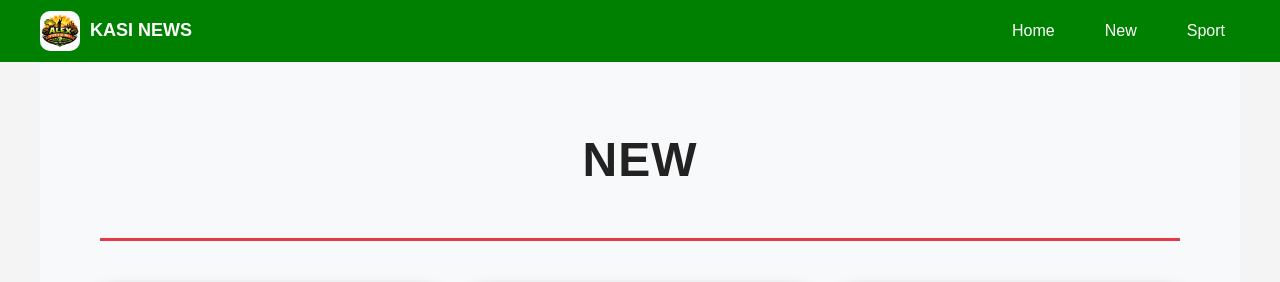
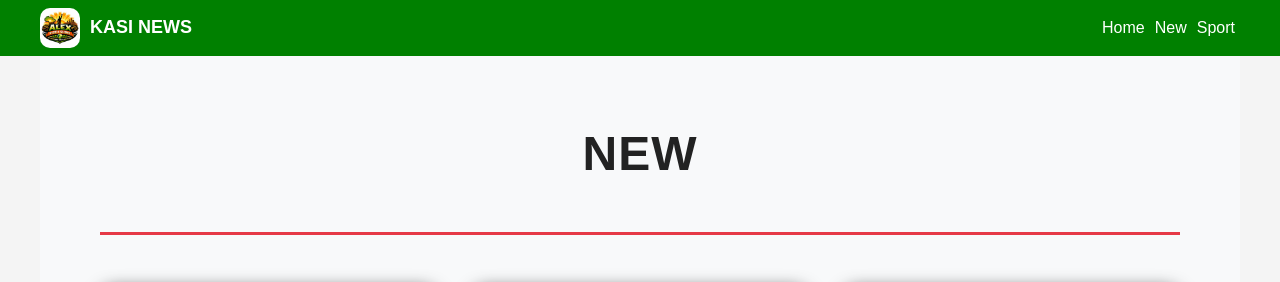
Before and after one commit to Desaborokoroko/Kasi-News, a Django app: page /category/news/ in a window 1280 px wide. Shown: the top 282 px of the page. Run offline with Django 5.2, Linux system fonts and the light colour scheme; data comes from the database, SQL or seed files in the repository.

Commit message:
fix category spaces

```diff
--- a/blog/static/blog/css/style.css
+++ b/blog/static/blog/css/style.css
@@ -9,8 +9,8 @@ body{font-family:Arial,sans-serif;background-color:#f4f4f4;color:#222;line-heigh
 .logo {margin-left:auto}
 .logo-area h1{font-size: 18px;text-align: center;}
 /* NAVIGATION*/
-.main-nav {display:flex;margin-left:auto;gap:20px}
-.main-nav a{color:white;text-decoration:none;font-size:1rem;font-weight:500;padding:8px 15px;
+.main-nav {display:flex;margin-left:auto;gap:0px}
+.main-nav a{color:white;text-decoration:none;font-size:1rem;font-weight:500;padding:5px 5px;
 border-radius:5px;transition:all 0.3s ease;}
 .main-nav a:hover{background-color:#e63946;color: #000;}
 .main-nav a.active {background-color:#fff;color:#333;}
```
